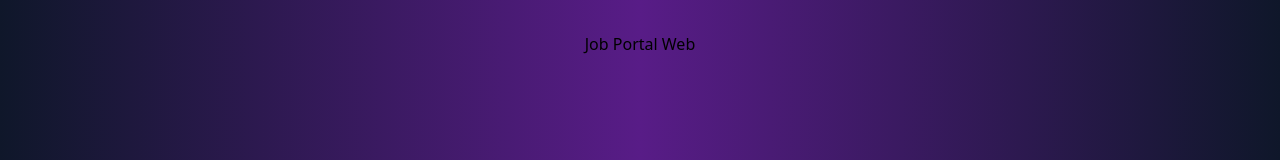
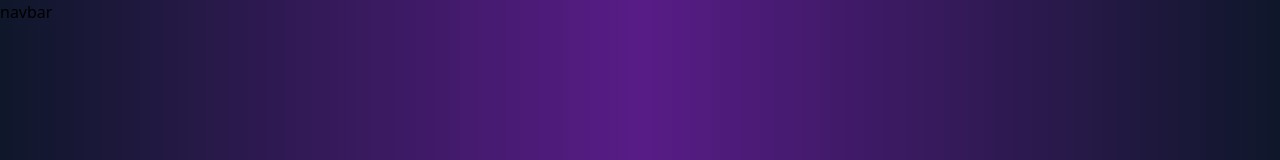
Before and after one commit to MD-Ismail75/Job-Portal-By-IIUC_VhaiBrothers, a React (Vite) app: page / in a window 1280 px wide. Shown: the top 160 px of the page. Built offline with nearby package versions, Linux system fonts and the light colour scheme.

Commit message:
Navbar Create

```diff
--- a/src/App.jsx
+++ b/src/App.jsx
@@ -1,17 +1,11 @@
-import { useState } from 'react'
-import reactLogo from './assets/react.svg'
-import viteLogo from '/vite.svg'
-import './App.css'
+import Navbar from "./components/Navbar"
 
-function App() {
-  const [count, setCount] = useState(0)
+function App(){
 
   return (
-    <>
-      <div>
-        <h1 className="bg-blue-500 text-black text-3xl">Job Portal Web</h1>
-      </div>
-    </>
+    <div>
+      <Navbar />
+    </div>
   )
 }
 
--- /dev/null
+++ b/src/components/Navbar/index.jsx
@@ -0,0 +1,11 @@
+import React from 'react'
+
+function Navbar() {
+  return (
+    <div>
+	navbar
+    </div>
+  )
+}
+
+export default Navbar
```
